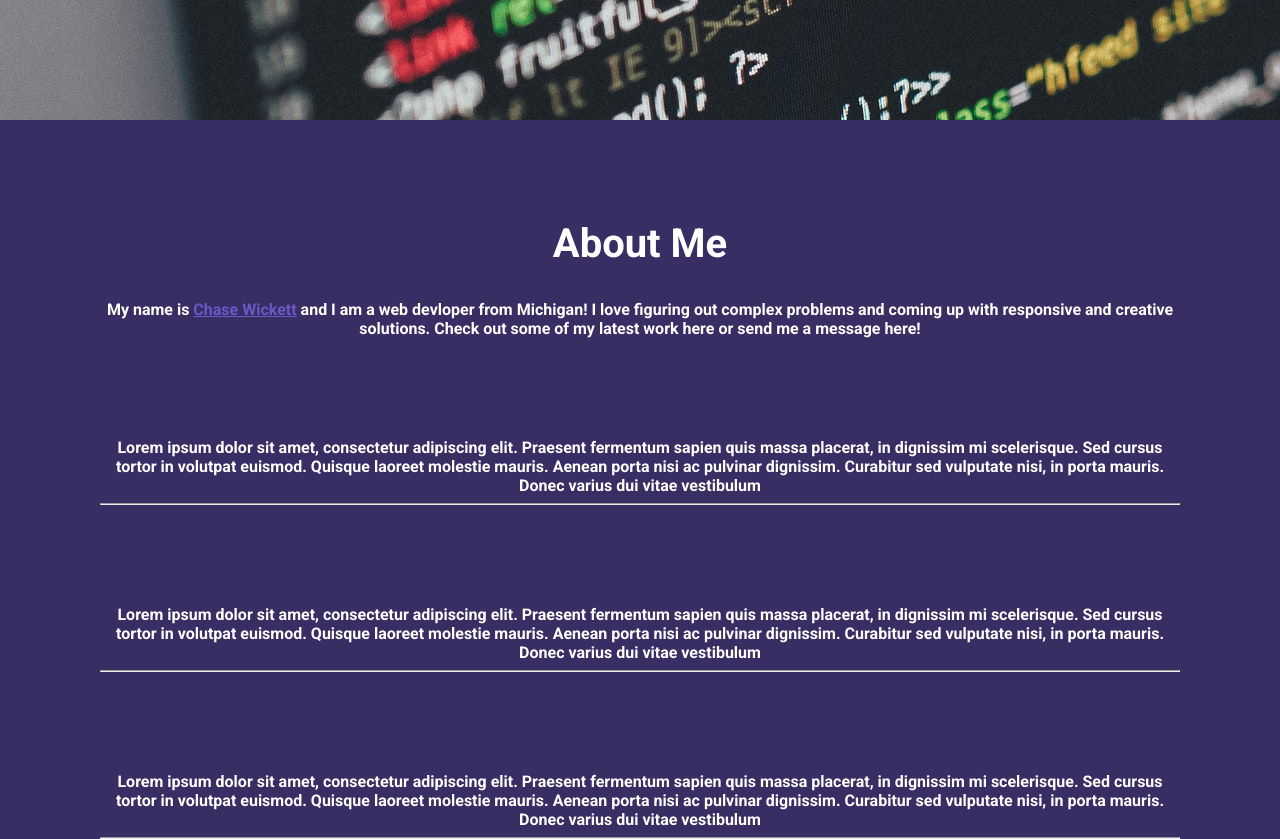
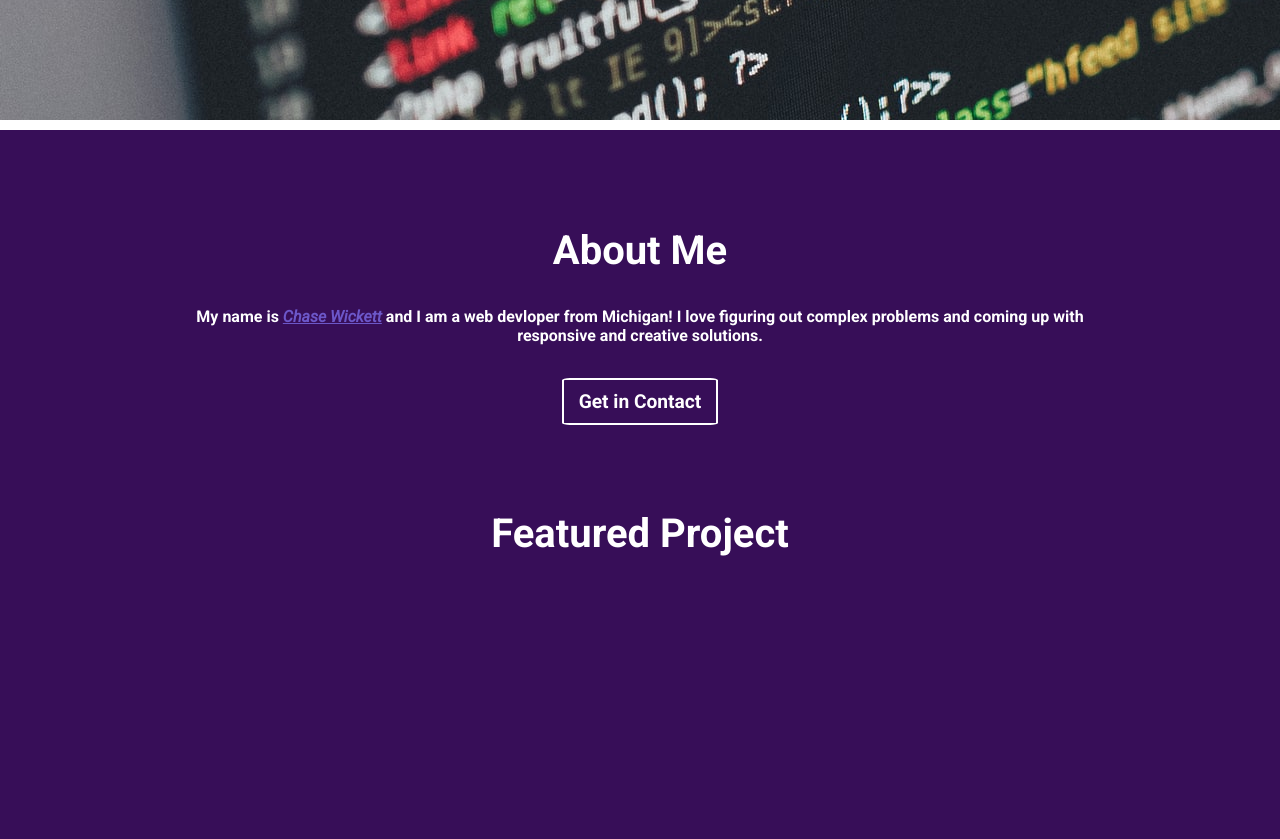
Before and after one commit to wickettc/portfolio, a React (Create React App) app: page / in a window 1280 px wide. Shown: the part 680-1519 px from the top of the page. After the commit the page ends 1237 px from the top, so only its background shows below. Built offline with nearby package versions, Linux system fonts and the light colour scheme.

Commit message:
working on featured project

```diff
--- a/src/components/FadeInItem.js
+++ b/src/components/FadeInItem.js
@@ -1,4 +1,4 @@
-import React, { useEffect, useRef, useState } from 'react';
+import React, { useEffect, useRef, useState } from "react";
 
 const FadeInItem = (props) => {
     const [isVisible, setIsVisible] = useState(false);
@@ -16,8 +16,7 @@ const FadeInItem = (props) => {
     }, [isVisible]);
     return (
         <div
-            style={{ margin: '100px' }}
-            className={`fade-in-item ${isVisible ? 'is-visible' : ''} ${
+            className={`fade-in-item ${isVisible ? "is-visible" : ""} ${
                 props.divClass
             }`}
             ref={itemRef}
--- a/src/css/App.css
+++ b/src/css/App.css
@@ -1,14 +1,14 @@
 html {
     /* background: linear-gradient(90deg, white 50%, #1843b9 50%); */
     height: 100%;
-    background-color: #382e63;
+    background-color: #370e58;
 }
 
 body {
     margin: 0;
     padding: 0;
     color: white;
-    font-family: 'Roboto', sans-serif;
+    font-family: "Roboto", sans-serif;
 }
 
 .fade-in-item {
--- a/src/css/Home.css
+++ b/src/css/Home.css
@@ -42,6 +42,7 @@
 .my-name {
     color: rgb(108, 87, 201);
     font-weight: 700;
+    font-style: italic;
     text-decoration: underline;
 }
 
@@ -67,12 +68,39 @@
     animation: fly-right 2s ease-in-out;
 }
 
-.home-about-container {
+.home-page-continued {
+    border-top: 10px solid white;
     text-align: center;
 }
 
-.home-about-container h2 {
+.home-page-continued h2 {
     font-size: 2.5rem;
+}
+
+.home-about-container {
+    text-align: center;
+    padding: 5% 15%;
+}
+
+.home-about-container div {
+    padding-bottom: 5%;
+}
+
+.home-about-container a {
+    text-decoration: none;
+    color: white;
+    font-size: 1.2rem;
+    font-weight: 700;
+    padding: 10px 15px;
+    background: transparent;
+    border: 2px solid white;
+    border-radius: 5%;
+    transition: all 0.4s ease;
+}
+
+.home-about-container a:hover {
+    background: white;
+    color: #1843b9;
 }
 
 @keyframes fly-left {
--- a/src/pages/Home.js
+++ b/src/pages/Home.js
@@ -1,8 +1,9 @@
-import React from 'react';
-import '../css/Home.css';
-import FadeInItem from '../components/FadeInItem';
-import cwLogo from '../imgs/cw-logo.png';
-import chaseDevLogo from '../imgs/chase_dev_logo.png';
+import React from "react";
+import { Link } from "react-router-dom";
+import "../css/Home.css";
+import FadeInItem from "../components/FadeInItem";
+import cwLogo from "../imgs/cw-logo.png";
+import chaseDevLogo from "../imgs/chase_dev_logo.png";
 
 const Home = () => {
     return (
@@ -30,50 +31,20 @@ const Home = () => {
                     />
                 </div>
             </div>
-            <div className="home-about-container">
-                <FadeInItem divClass="about-me">
+            <div className="home-page-continued">
+                <FadeInItem divClass="home-about-container">
                     <h2>About Me</h2>
                     <div>
-                        My name is{' '}
+                        My name is{" "}
                         <span className="my-name">Chase Wickett</span> and I am
                         a web devloper from Michigan! I love figuring out
                         complex problems and coming up with responsive and
-                        creative solutions. Check out some of my latest work
-                        here or send me a message here!
+                        creative solutions.
                     </div>
+                    <Link to="/contact">Get in Contact</Link>
                 </FadeInItem>
-                <FadeInItem>
-                    <div>
-                        Lorem ipsum dolor sit amet, consectetur adipiscing elit.
-                        Praesent fermentum sapien quis massa placerat, in
-                        dignissim mi scelerisque. Sed cursus tortor in volutpat
-                        euismod. Quisque laoreet molestie mauris. Aenean porta
-                        nisi ac pulvinar dignissim. Curabitur sed vulputate
-                        nisi, in porta mauris. Donec varius dui vitae vestibulum
-                    </div>
-                    <hr></hr>
-                </FadeInItem>
-                <FadeInItem>
-                    <div>
-                        Lorem ipsum dolor sit amet, consectetur adipiscing elit.
-                        Praesent fermentum sapien quis massa placerat, in
-                        dignissim mi scelerisque. Sed cursus tortor in volutpat
-                        euismod. Quisque laoreet molestie mauris. Aenean porta
-                        nisi ac pulvinar dignissim. Curabitur sed vulputate
-                        nisi, in porta mauris. Donec varius dui vitae vestibulum
-                    </div>
-                    <hr></hr>
-                </FadeInItem>
-                <FadeInItem>
-                    <div>
-                        Lorem ipsum dolor sit amet, consectetur adipiscing elit.
-                        Praesent fermentum sapien quis massa placerat, in
-                        dignissim mi scelerisque. Sed cursus tortor in volutpat
-                        euismod. Quisque laoreet molestie mauris. Aenean porta
-                        nisi ac pulvinar dignissim. Curabitur sed vulputate
-                        nisi, in porta mauris. Donec varius dui vitae vestibulum
-                    </div>
-                    <hr></hr>
+                <FadeInItem divClass="home-featured-project">
+                    <h2>Featured Project</h2>
                 </FadeInItem>
             </div>
         </div>
```
Also changed, not shown: 1 other file (tests, documents, lock files or other folders).
